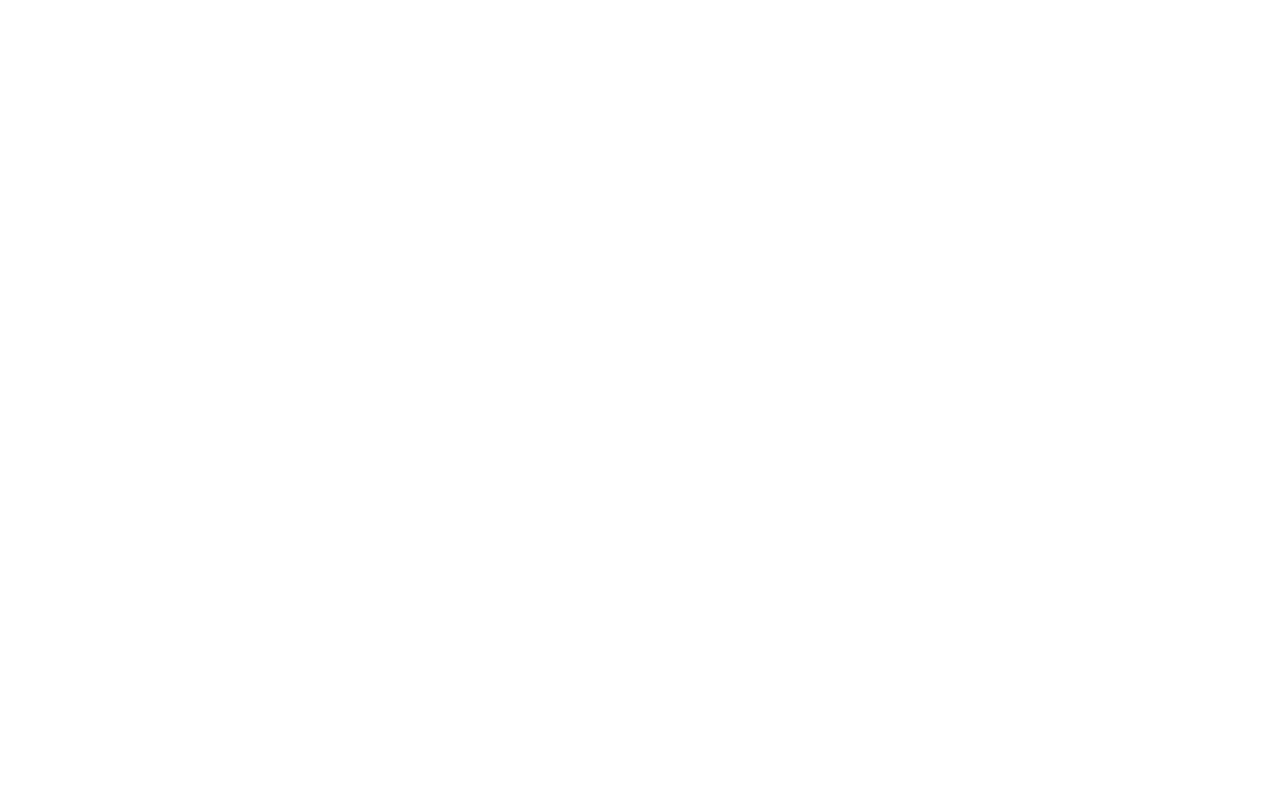
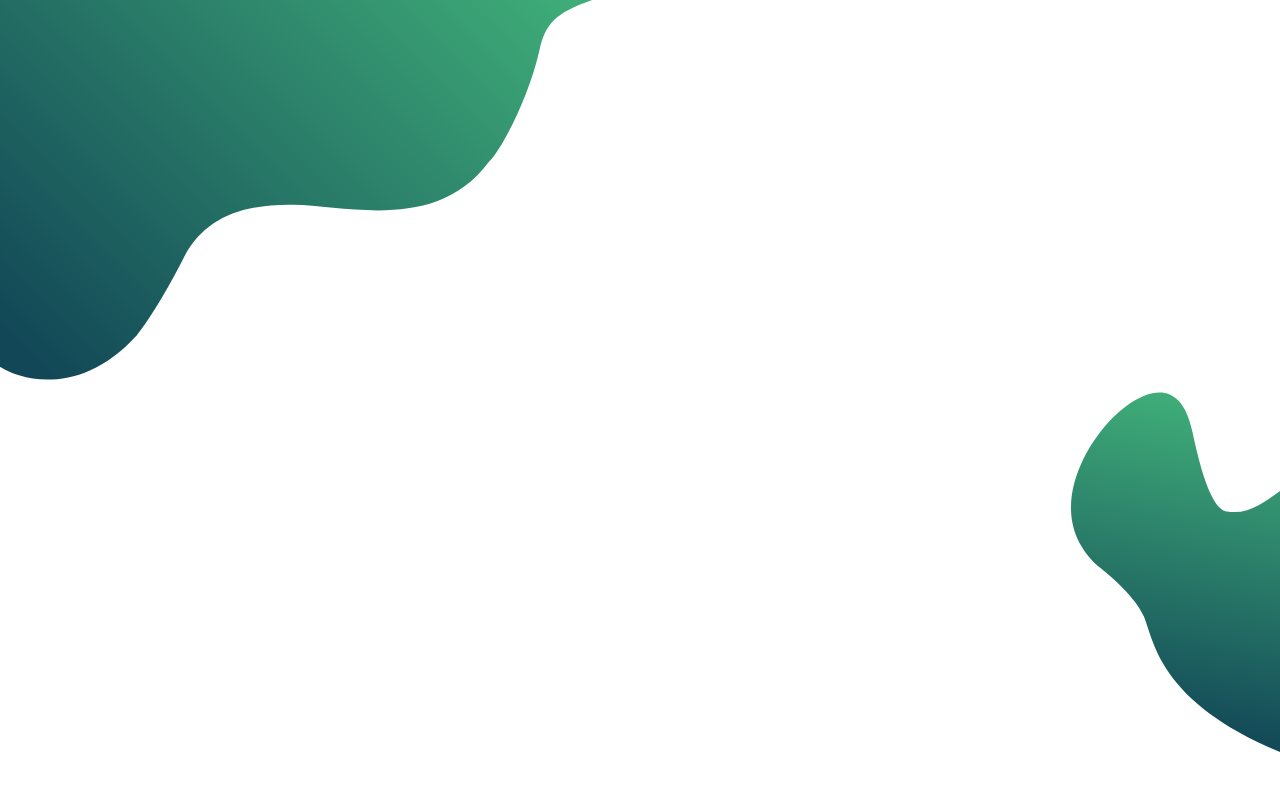
Before and after one commit to Dimitry-dotru/webspark, a plain HTML site: page index.html in a window 1280 px wide. Drawn offline with Linux system fonts and the light colour scheme.

Commit message:
added decorations

```diff
--- a/assets/css/global.css
+++ b/assets/css/global.css
@@ -0,0 +1,44 @@
+:root {
+  --white-half: #FAFAFA;
+  --white: #fff;
+  --white-opacity: #ffffffab;
+  --black: #000;
+  --light-blue: #3D8EDA;
+}
+
+* {
+  margin: 0;
+  padding: 0;
+  box-sizing: border-box;
+}
+
+body {
+  min-height: 100dvh;
+  font-family: "Montserrat";
+}
+
+body::after,
+body::before {
+  content: "";
+  position: fixed;
+  display: block;
+  background-repeat: no-repeat;
+  background-size: contain;
+}
+
+body::before {
+  background-image: url("../img/top-decoration.svg");
+  top: 0;
+  left: 0;
+  width: 47%;
+  height: 482px;
+}
+
+body::after {
+  bottom: 41px;
+  right: 0;
+  background-image: url("../img/bottom-decoration.svg");
+  width: 21%;
+  height: 367px;
+  background-position-x: right;
+}
--- a/index.html
+++ b/index.html
@@ -4,6 +4,8 @@
   <meta charset="UTF-8">
   <meta name="viewport" content="width=device-width, initial-scale=1.0">
   <title>Dashboard</title>
+  <link href="https://fonts.googleapis.com/css2?family=Montserrat:ital,wght@0,100..900;1,100..900&display=swap"
+    rel="stylesheet">
   <link rel="stylesheet" href="assets/css/global.css">
 </head>
 <body>
```
